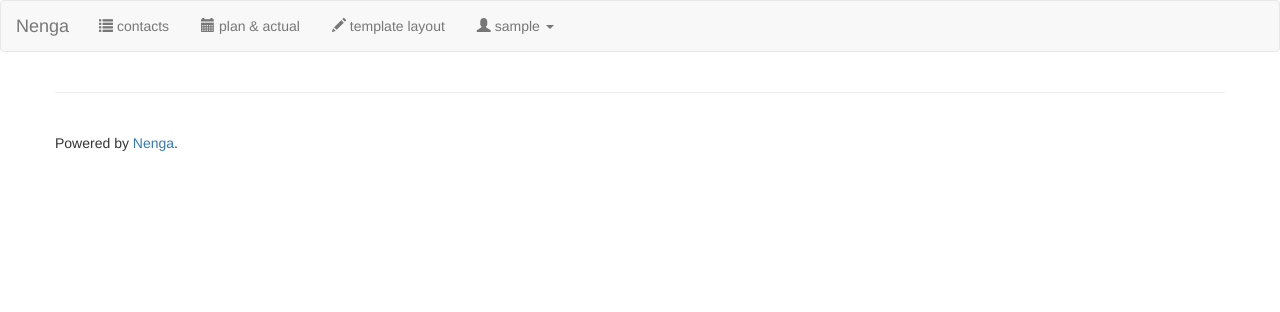
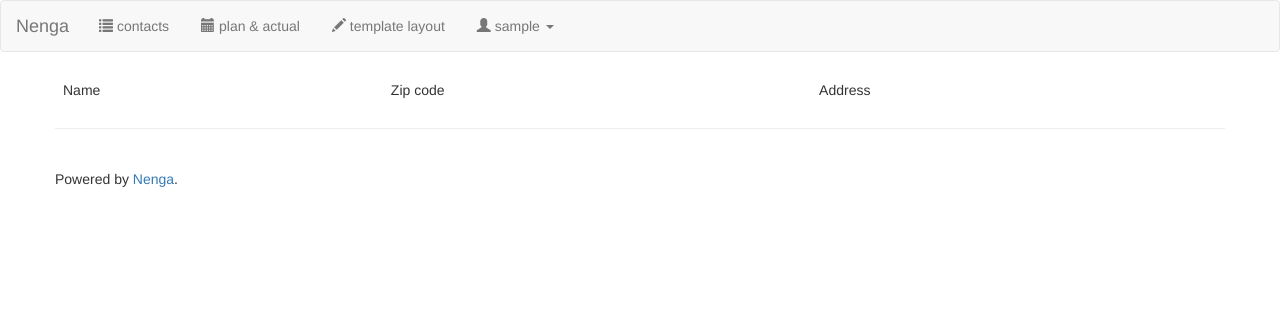
Before and after one commit to mkouhei/nenga, a Django app: page /nenga/contacts in a window 1280 px wide. Shown: the top 312 px of the page. Run offline with Django 3.2, Linux system fonts and the light colour scheme; the visitor is signed in with stand-in values (Sample User, id 1); data that the repository does not hold is empty; some libraries are stand-ins or nearby versions.

Commit message:
Fixed updating view template of contacts why I had forgotten.
Signed-off-by: Kouhei Maeda <mkouhei@palmtb.net>

```diff
--- a/nenga/templates/address/contacts.html
+++ b/nenga/templates/address/contacts.html
@@ -2,11 +2,22 @@
 {% block content %}
 <div class="row">
   <table class="table table=condensed">
-  {% for contact in contacts %}
-  <tr class="">
-    <td>{{ contact }}</td>
-  </tr>
-  {% endfor %}
+    <thead>
+      <tr>
+        <td>Name</td>
+        <td>Zip code</td>
+        <td>Address</td>
+      </tr>
+    </thead>
+    <tbody>
+      {% for contact in contacts %}
+      <tr class="">
+        <td>{{ contact.last_name }} {{ contact.first_name }}</td>
+        <td>{{ contact.zip_code }}</td>
+        <td>{{ contact.get_prefecture_display }} {{ contact.city }} {{ contact.address }} {{ contact.address2 }}</td>
+      </tr>
+      {% endfor %}
+    </tbody>
   </table>
   <hr/>
   <ul class="pager"></ul>
```
